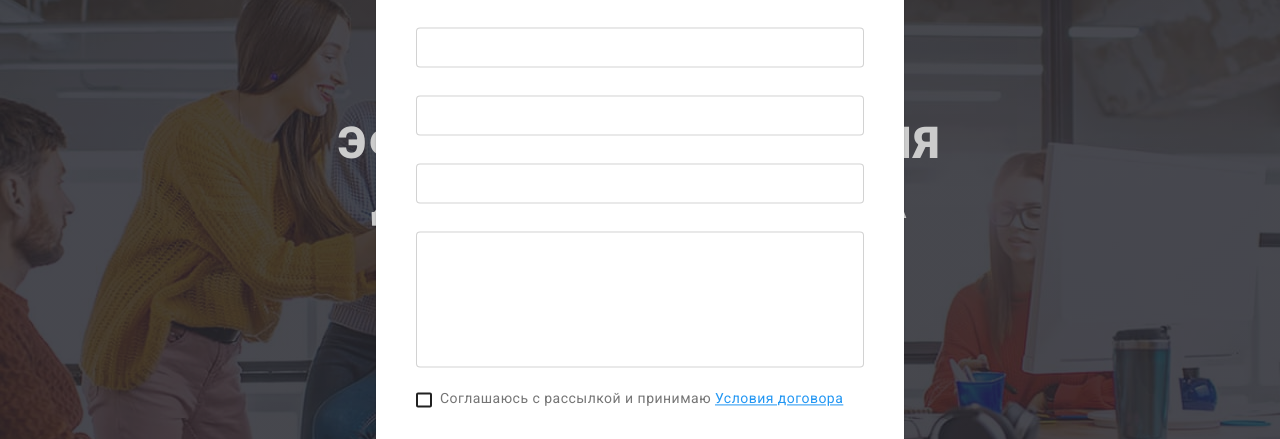
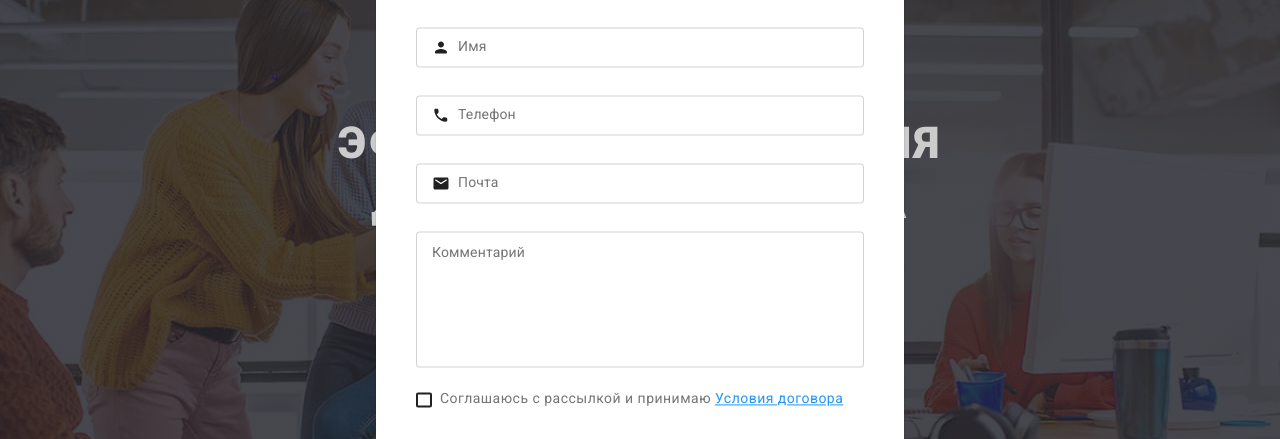
Before and after one commit to Roman-Dobrodii/goit-markup-hw-06, a plain HTML site: page index.html in a window 1280 px wide. Both pictures are taken after a click on the button "Заказать услугу". Shown: the part 166-605 px from the top of the page. Drawn offline with Linux system fonts and the light colour scheme.

Commit message:
Добавляет иконки и заголовки в инпуты, а также оформляет из анимацию

```diff
--- a/css/main.css
+++ b/css/main.css
@@ -754,19 +754,92 @@ address {
 }
 .form-field {
   display: block;
+  padding-left: 42px;
   width: 100%;
   height: 40px;
   border: 1px solid rgba(33, 33, 33, 0.2);
   border-radius: 4px;
+  transition: border 250ms var(--time-function);
+}
+.form-field:focus,
+.form-field:not(:placeholder-shown) {
+  outline: transparent;
+  border: 1px solid var(--accent);
+}
+.label-title {
+  position: absolute;
+  display: inline-block;
+  top: 50%;
+  left: 42px;
+  transform: translateY(-50%);
+
+  font-size: 14px;
+  line-height: 1.14;
+  letter-spacing: 0.01em;
+  color: var(--title-text-color);
+  transition: transform 250ms var(--time-function),
+    top 250ms var(--time-function), left 250ms var(--time-function);
+}
+.form-field:focus + .label-title,
+.form-field:not(:placeholder-shown) + .label-title {
+  top: -20px;
+  left: 16px;
+  transform: translateY(0%);
+  color: var(--accent);
+}
+.icon-input {
+  position: absolute;
+  top: 50%;
+  left: 16px;
+  transform: translateY(-50%);
+  display: inline-block;
+  width: 18px;
+  height: 18px;
+  fill: var(--primary-text-color);
+  transition: fill 250ms var(--time-function);
+}
+.form-field:focus ~ .icon-input,
+.form-field:not(:placeholder-shown) ~ .input-icon {
+  fill: var(--accent);
+}
+.form-field-comment {
+  position: relative;
+  display: block;
+  margin-bottom: 20px;
+}
+.textarea-title {
+  position: absolute;
+  display: inline-block;
+  top: 12%;
+  left: 16px;
+  transform: translateY(-12%);
+
+  font-size: 14px;
+  line-height: 1.14;
+  letter-spacing: 0.01em;
+  color: var(--title-text-color);
+  transition: transform 250ms var(--time-function),
+    top 250ms var(--time-function);
+}
+.comment:focus + .textarea-title,
+.comment:not(:placeholder-shown) + .textarea-title {
+  top: -20px;
+  transform: translateY(0%);
+  color: var(--accent);
 }
 .comment {
   display: block;
-  margin-bottom: 20px;
   padding: 12px 16px;
   width: 100%;
   border: 1px solid rgba(33, 33, 33, 0.2);
   border-radius: 4px;
   resize: none;
+  transition: border 250ms var(--time-function);
+}
+.comment:focus,
+.comment:not(:placeholder-shown) {
+  outline: transparent;
+  border: 1px solid var(--accent);
 }
 .send {
   display: inline-block;
--- a/index.html
+++ b/index.html
@@ -530,9 +530,17 @@
           <b class="call-modal">Оставьте свои данные, мы вам перезвоним</b>
           <label class="label">
             <input type="text" name="name" class="form-field" placeholder=" " />
+            <span class="label-title">Имя</span>
+            <svg class="icon-input">
+              <use href="./images/sprite.svg#icon-person"></use>
+            </svg>
           </label>
           <label class="label">
             <input type="tel" name="tel" class="form-field" placeholder=" " />
+            <span class="label-title">Телефон</span>
+            <svg class="icon-input">
+              <use href="./images/sprite.svg#icon-phone"></use>
+            </svg>
           </label>
           <label class="label">
             <input
@@ -541,13 +549,20 @@
               class="form-field"
               placeholder=" "
             />
+            <span class="label-title">Почта</span>
+            <svg class="icon-input">
+              <use href="./images/sprite.svg#icon-email"></use>
+            </svg>
           </label>
+          <div class="form-field-comment">
             <textarea
               name="comment"
               class="comment"
               rows="6"
               placeholder=" "
             ></textarea>
+            <label class="textarea-title">Комментарий</label>
+          </div>
           <label class="checkbox-label">
             <input class="checkbox" type="checkbox" name="agreement" />
             <span class="checkbox-icon"></span>
```
Also changed, not shown: images/modal-sprite.svg (deleted). Lines whose indentation alone changed are shown as unchanged.
